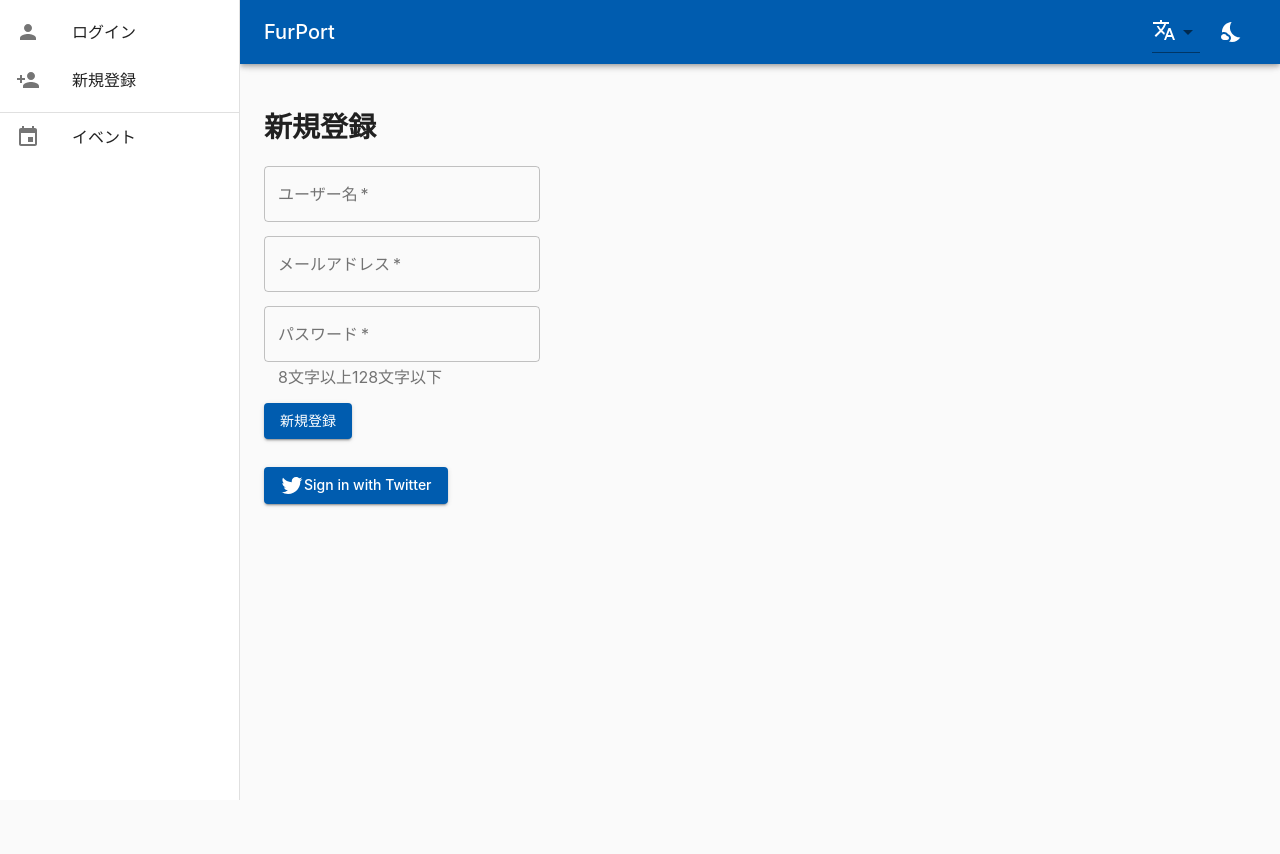
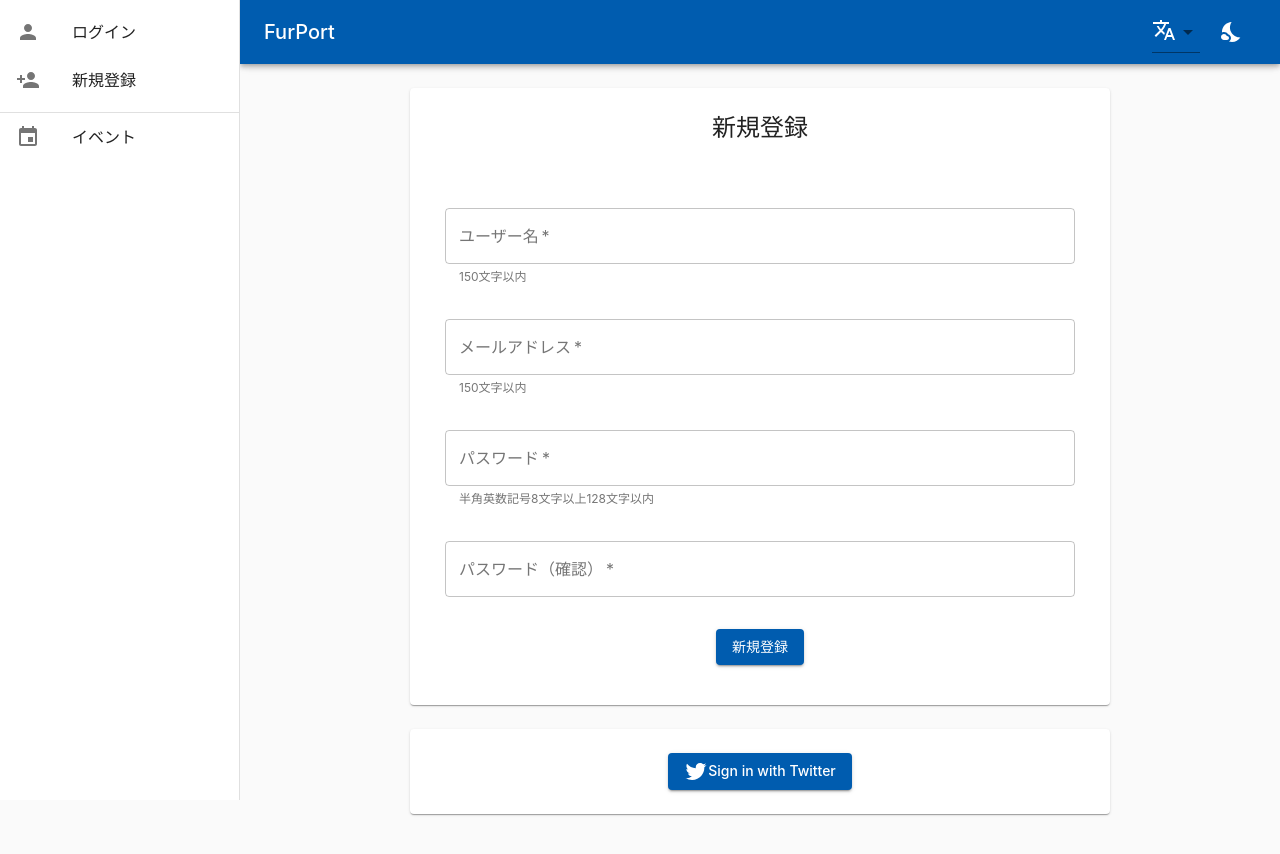
Before and after one commit to lapi-hotel-group/furport-front, a React (Create React App) app: page /register in a window 1280 px wide. Shown: the top 854 px of the page. Before the commit the page ends 800 px from the top, so only its background shows below. Built offline with nearby package versions, Linux system fonts and the light colour scheme; no server answers.

Commit message:
feat: refine login and registration validation

```diff
--- a/package.json
+++ b/package.json
@@ -4,6 +4,7 @@
   "private": true,
   "dependencies": {
     "@date-io/date-fns": "^1.3.13",
+    "@hookform/resolvers": "0.0.6",
     "@material-ui/core": "^4.11.0",
     "@material-ui/icons": "^4.9.1",
     "@material-ui/lab": "^4.0.0-alpha.56",
@@ -27,10 +28,12 @@
     "prettier": "^2.0.5",
     "react": "^16.13.1",
     "react-dom": "^16.13.1",
+    "react-hook-form": "^6.0.4",
     "react-i18next": "^11.7.0",
     "react-router-dom": "^5.2.0",
     "react-scripts": "3.4.1",
-    "recharts": "^1.8.5"
+    "recharts": "^1.8.5",
+    "yup": "^0.29.1"
   },
   "scripts": {
     "start": "react-scripts start",
--- a/src/components/Statistics/AttendeesBarChart.js
+++ b/src/components/Statistics/AttendeesBarChart.js
@@ -32,7 +32,7 @@ export default function AttendeesBarChart(props) {
     .filter((event) =>
       props.attends
         .map((el) => el === event.id)
-        .reduce((prev, current) => prev + current)
+        .reduce((prev, current) => prev + current, 0)
     )
     .forEach((event) => {
       if (event.attendees < 1) {
--- a/src/components/Statistics/ScatterChart.js
+++ b/src/components/Statistics/ScatterChart.js
@@ -21,7 +21,7 @@ export default function MyScatterChart(props) {
     .filter((event) =>
       props.attends
         .map((el) => el === event.id && event.attendees > 0)
-        .reduce((prev, current) => prev + current)
+        .reduce((prev, current) => prev + current, 0)
     )
     .map((event) => ({
       date: new Date(event.start_datetime).getTime(),
--- a/src/containers/Login/Login.js
+++ b/src/containers/Login/Login.js
@@ -10,12 +10,11 @@ import { makeStyles } from "@material-ui/core/styles";
 import { AuthContext } from "../../auth/authContext";
 import { Redirect } from "react-router-dom";
 import { Typography } from "@material-ui/core";
+import Paper from "@material-ui/core/Paper";
+import Grid from "@material-ui/core/Grid";
+import { useForm } from "react-hook-form";
 
 const useStyles = makeStyles((theme) => ({
-  form: {
-    margin: "1em",
-    marginLeft: "0",
-  },
   buttonProgress: {
     color: "primary",
     position: "absolute",
@@ -24,25 +23,44 @@ const useStyles = makeStyles((theme) => ({
     marginTop: -12,
     marginLeft: -12,
   },
-  margin: {
-    marginTop: "1em",
+  form: {
+    display: "block",
+    textAlign: "center",
+    "& .MuiTextField-root, .MuiButton-root": {
+      margin: theme.spacing(2),
+      maxWidth: "90%",
+      display: "inline-block",
+    },
+  },
+  paper: {
+    marginTop: theme.spacing(3),
+    maxWidth: "700px",
   },
 }));
 
 const Login = () => {
   const { t } = useTranslation();
   const classes = useStyles();
+  const [error, setError] = useState(null);
   const [loading, setLoading] = useState(false);
   const [twitterLoading, setTwitterLoading] = useState(false);
-  const [error, setError] = useState(null);
   const authContext = useContext(AuthContext);
+  const {
+    register,
+    handleSubmit,
+    errors: formErrors,
+    setError: setFormError,
+    clearErrors,
+  } = useForm({
+    criteriaMode: "all",
+    mode: "onChange",
+  });
 
-  const loginHandler = (e) => {
-    e.preventDefault();
+  const loginHandler = (data) => {
     setLoading(true);
     const authData = {
-      username: e.target.username.value,
-      password: e.target.password.value,
+      username: data.username,
+      password: data.password,
     };
     const url = "/rest-auth/login/";
     axios
@@ -74,7 +92,9 @@ const Login = () => {
       })
       .catch((err) => {
         if (err.response) {
-          setError(err.response.data);
+          Object.entries(err.response.data).forEach(([key, value]) => {
+            setFormError(key, { type: "manual", message: value });
+          });
         } else {
           setError(err.message);
         }
@@ -121,64 +141,112 @@ const Login = () => {
           })
           .catch((err) => {
             if (err.response) {
-              setError(err.response.data.detail);
+              setError(err.response.data);
             } else {
               setError(err.message);
+              setTwitterLoading(false);
             }
-            setTwitterLoading(false);
           });
       })
       .fail((err) => {
-        setError(err);
-        setLoading(false);
+        setError(err.message);
+        setTwitterLoading(false);
       });
   };
 
   return (
     <>
       {authContext.token !== null ? <Redirect to="/dashboard" /> : null}
-      <h1>{t("ログイン")}</h1>
-      <form onSubmit={loginHandler}>
-        <div className={classes.form}>
+      <Grid container spacing={6} align="center">
+        <Grid item xs={12}>
+          <Paper className={classes.paper}>
+            <Grid container spacing={6} align="left">
+              <Grid item xs={12}>
+                <Typography align="center" variant="h5">
+                  {t("ログイン")}
+                </Typography>
+              </Grid>
+              <Grid item xs={12}>
+                <form
+                  onSubmit={handleSubmit(loginHandler)}
+                  className={classes.form}
+                >
                   <TextField
                     required
+                    fullWidth
                     name="username"
                     label={t("ユーザー名")}
-            type="text"
-            error={error ? error.username : false}
+                    inputRef={register({
+                      required: true,
+                      maxLength: {
+                        value: 150,
+                        message: t("150文字以内にしてください。"),
+                      },
+                    })}
+                    error={formErrors.username}
                     helperText={
-              error ? <Typography>{error.username}</Typography> : null
+                      formErrors.username
+                        ? formErrors.username.message
+                        : t("150文字以内")
                     }
                   />
-        </div>
-        <div className={classes.form}>
                   <TextField
                     required
+                    fullWidth
                     name="password"
                     label={t("パスワード")}
                     type="password"
-            autoComplete="current-password"
-            error={error ? error.password : false}
+                    inputRef={register({
+                      required: true,
+                      minLength: {
+                        value: 8,
+                        message: t("8文字以上にしてください。"),
+                      },
+                      maxLength: {
+                        value: 128,
+                        message: t("128文字以内にしてください。"),
+                      },
+                      pattern: {
+                        value: /^[a-zA-Z0-9!-/:-@¥[-`{-~]*$/,
+                        message: t("英数記号のみを使用してください。"),
+                      },
+                    })}
+                    error={formErrors.password}
                     helperText={
-              error ? <Typography>{error.password}</Typography> : null
+                      formErrors.password
+                        ? formErrors.password.message
+                        : t("半角英数記号8文字以上128文字以内")
                     }
                   />
-        </div>
-        <div className={classes.form}>
+                  <Typography align="center" color="error">
+                    {formErrors.non_field_errors
+                      ? formErrors.non_field_errors.message
+                      : null}
+                  </Typography>
                   <Button
                     variant="contained"
                     color="primary"
                     type="submit"
                     disabled={loading || twitterLoading}
+                    onClick={() => clearErrors("non_field_errors")}
                   >
                     {t("ログイン")}
                     {loading && (
-              <CircularProgress size={24} className={classes.buttonProgress} />
+                      <CircularProgress
+                        size={24}
+                        className={classes.buttonProgress}
+                      />
                     )}
                   </Button>
-          <Typography>{error ? error.non_field_errors : null}</Typography>
-        </div>
                 </form>
+              </Grid>
+            </Grid>
+          </Paper>
+        </Grid>
+        <Grid item xs={12}>
+          <Paper className={classes.paper}>
+            <Grid container spacing={6} align="center">
+              <Grid item xs={12}>
                 <Button
                   onClick={handleTwitterLogin}
                   color="primary"
@@ -189,10 +257,22 @@ const Login = () => {
                   <TwitterIcon />
                   Sign in with Twitter
                   {twitterLoading && (
-          <CircularProgress size={24} className={classes.buttonProgress} />
+                    <CircularProgress
+                      size={24}
+                      className={classes.buttonProgress}
+                    />
                   )}
                 </Button>
-      <Typography>{typeof error !== "object" ? error : null}</Typography>
+              </Grid>
+            </Grid>
+          </Paper>
+        </Grid>
+        <Grid item xs={12}>
+          <Typography align="center" color="error">
+            {error}
+          </Typography>
+        </Grid>
+      </Grid>
     </>
   );
 };
--- a/src/containers/Register/Register.js
+++ b/src/containers/Register/Register.js
@@ -10,12 +10,11 @@ import { makeStyles } from "@material-ui/core/styles";
 import { AuthContext } from "../../auth/authContext";
 import { Redirect } from "react-router-dom";
 import { Typography } from "@material-ui/core";
+import Paper from "@material-ui/core/Paper";
+import Grid from "@material-ui/core/Grid";
+import { useForm } from "react-hook-form";
 
 const useStyles = makeStyles((theme) => ({
-  form: {
-    margin: "1em",
-    marginLeft: "0",
-  },
   buttonProgress: {
     color: "primary",
     position: "absolute",
@@ -24,31 +23,49 @@ const useStyles = makeStyles((theme) => ({
     marginTop: -12,
     marginLeft: -12,
   },
-  margin: {
-    marginTop: "1em",
+  form: {
+    display: "block",
+    textAlign: "center",
+    "& .MuiTextField-root, .MuiButton-root": {
+      margin: theme.spacing(2),
+      maxWidth: "90%",
+      display: "inline-block",
+    },
+  },
+  paper: {
+    marginTop: theme.spacing(3),
+    maxWidth: "700px",
   },
 }));
 
 const Register = () => {
   const { t } = useTranslation();
   const classes = useStyles();
+  const [error, setError] = useState(null);
   const [loading, setLoading] = useState(false);
-  const [error, setError] = useState(null);
+  const [twitterLoading, setTwitterLoading] = useState(false);
   const authContext = useContext(AuthContext);
+  const {
+    register,
+    handleSubmit,
+    watch,
+    clearErrors,
+    errors: formErrors,
+    setError: setFormError,
+  } = useForm({
+    criteriaMode: "all",
+    mode: "onChange",
+  });
 
-  const registerHandler = (e) => {
-    e.preventDefault();
+  const registerHandler = (data) => {
     setLoading(true);
     const authData = {
-      username: e.target.username.value,
-      email: e.target.email.value,
-      password: e.target.password.value,
+      username: data.username,
+      email: data.email,
+      password1: data.password1,
+      password2: data.password2,
     };
-    const url = "/users/";
-    axios
-      .post(url, authData)
-      .then((response) => {
-        const url = "/rest-auth/login/";
+    const url = "/rest-auth/registration/";
     axios
       .post(url, authData)
       .then((response1) => {
@@ -78,16 +95,9 @@ const Register = () => {
       })
       .catch((err) => {
         if (err.response) {
-              setError(err.response.data.detail);
-            } else {
-              setError(err.message);
-            }
-            setLoading(false);
+          Object.entries(err.response.data).forEach(([key, value]) => {
+            setFormError(key, { type: "manual", message: value });
           });
-      })
-      .catch((err) => {
-        if (err.response) {
-          setError(err.response.data.detail);
         } else {
           setError(err.message);
         }
@@ -96,6 +106,7 @@ const Register = () => {
   };
 
   const handleTwitterLogin = () => {
+    setTwitterLoading(true);
     OAuth.initialize(process.env.REACT_APP_OAUTH_API_KEY);
     OAuth.popup("twitter")
       .done(function (result) {
@@ -128,87 +139,182 @@ const Register = () => {
                 } else {
                   setError(err.message);
                 }
-                setLoading(false);
+                setTwitterLoading(false);
               });
           })
           .catch((err) => {
             if (err.response) {
-              setError(err.response.data.detail);
+              setError(err.response.data);
             } else {
               setError(err.message);
+              setTwitterLoading(false);
             }
           });
       })
       .fail((err) => {
-        setError(err);
+        setError(err.message);
+        setTwitterLoading(false);
       });
   };
 
   return (
     <>
       {authContext.token !== null ? <Redirect to="/dashboard" /> : null}
-      <h1>{t("新規登録")}</h1>
-      <form onSubmit={registerHandler}>
-        <div className={classes.form}>
+      <Grid container spacing={6} align="center">
+        <Grid item xs={12}>
+          <Paper className={classes.paper}>
+            <Grid container spacing={6} align="left">
+              <Grid item xs={12}>
+                <Typography align="center" variant="h5">
+                  {t("新規登録")}
+                </Typography>
+              </Grid>
+              <Grid item xs={12}>
+                <form
+                  onSubmit={handleSubmit(registerHandler)}
+                  className={classes.form}
+                >
                   <TextField
                     required
+                    fullWidth
                     name="username"
                     label={t("ユーザー名")}
-            error={error}
-            helperText={error ? error.username : null}
+                    inputRef={register({
+                      required: true,
+                      maxLength: {
+                        value: 150,
+                        message: t("150文字以内にしてください。"),
+                      },
+                    })}
+                    error={formErrors.username}
+                    helperText={
+                      formErrors.username
+                        ? formErrors.username.message
+                        : t("150文字以内")
+                    }
                   />
-        </div>
-        <div className={classes.form}>
                   <TextField
                     required
+                    fullWidth
                     name="email"
                     label={t("メールアドレス")}
-            error={error}
-            helperText={error ? error.email : null}
+                    inputRef={register({
+                      required: true,
+                      maxLength: {
+                        value: 150,
+                        message: t("150文字以内にしてください。"),
+                      },
+                      pattern: {
+                        value: /^[a-zA-Z0-9.!#$%&'*+/=?^_`{|}~-]+@[a-zA-Z0-9-]+(?:\.[a-zA-Z0-9-]+)*$/,
+                        message: t("有効なメールアドレスを入力してください。"),
+                      },
+                    })}
+                    error={formErrors.email}
+                    helperText={
+                      formErrors.email
+                        ? formErrors.email.message
+                        : t("150文字以内")
+                    }
                   />
-        </div>
-        <div className={classes.form}>
                   <TextField
                     required
-            name="password"
+                    fullWidth
+                    name="password1"
                     label={t("パスワード")}
                     type="password"
-            autoComplete="current-password"
-            error={error}
+                    inputRef={register({
+                      required: true,
+                      minLength: {
+                        value: 8,
+                        message: t("8文字以上にしてください。"),
+                      },
+                      maxLength: {
+                        value: 128,
+                        message: t("128文字以内にしてください。"),
+                      },
+                      pattern: {
+                        value: /^[a-zA-Z0-9!-/:-@¥[-`{-~]*$/,
+                        message: t("英数記号のみを使用してください。"),
+                      },
+                    })}
+                    error={formErrors.password1}
                     helperText={
-              error ? (
-                error.password
-              ) : (
-                <Typography>{t("8文字以上128文字以下")}</Typography>
-              )
+                      formErrors.password1
+                        ? formErrors.password1.message
+                        : t("半角英数記号8文字以上128文字以内")
                     }
                   />
-        </div>
-        <div className={classes.form}>
+                  <TextField
+                    required
+                    fullWidth
+                    name="password2"
+                    label={t("パスワード（確認）")}
+                    type="password"
+                    inputRef={register({
+                      validate: (value) =>
+                        value === watch("password1") ||
+                        t("パスワードが一致しません。"),
+                    })}
+                    error={formErrors.password2}
+                    helperText={
+                      formErrors.password2 ? formErrors.password2.message : null
+                    }
+                  />
+                  <Typography align="center" color="error">
+                    {formErrors.non_field_errors
+                      ? formErrors.non_field_errors.message
+                      : null}
+                  </Typography>
                   <Button
                     variant="contained"
                     color="primary"
                     type="submit"
-            disabled={loading}
+                    disabled={loading || twitterLoading}
+                    onClick={() => clearErrors("non_field_errors")}
                   >
                     {t("新規登録")}
                     {loading && (
-              <CircularProgress size={24} className={classes.buttonProgress} />
+                      <CircularProgress
+                        size={24}
+                        className={classes.buttonProgress}
+                      />
                     )}
                   </Button>
-        </div>
                 </form>
+              </Grid>
+            </Grid>
+          </Paper>
+        </Grid>
+        <Grid item xs={12}>
+          <Paper className={classes.paper}>
+            <Grid container spacing={6} align="center">
+              <Grid item xs={12}>
                 <Button
                   onClick={handleTwitterLogin}
                   color="primary"
                   variant="contained"
                   className={classes.margin}
-        disabled={loading}
+                  disabled={loading || twitterLoading}
                 >
                   <TwitterIcon />
                   Sign in with Twitter
+                  {twitterLoading && (
+                    <CircularProgress
+                      size={24}
+                      className={classes.buttonProgress}
+                    />
+                  )}
                 </Button>
-      <Typography>{error}</Typography>
+              </Grid>
+            </Grid>
+          </Paper>
+        </Grid>
+        <Grid item xs={12}>
+          <Typography align="center" color="error">
+            {error}
+          </Typography>
+        </Grid>
+      </Grid>
     </>
   );
 };
```
Also changed, not shown: src/components/Statistics/Papers.js (+8 -6 lines), 1 other file (tests, documents, lock files or other folders). Lines whose indentation alone changed are shown as unchanged.
